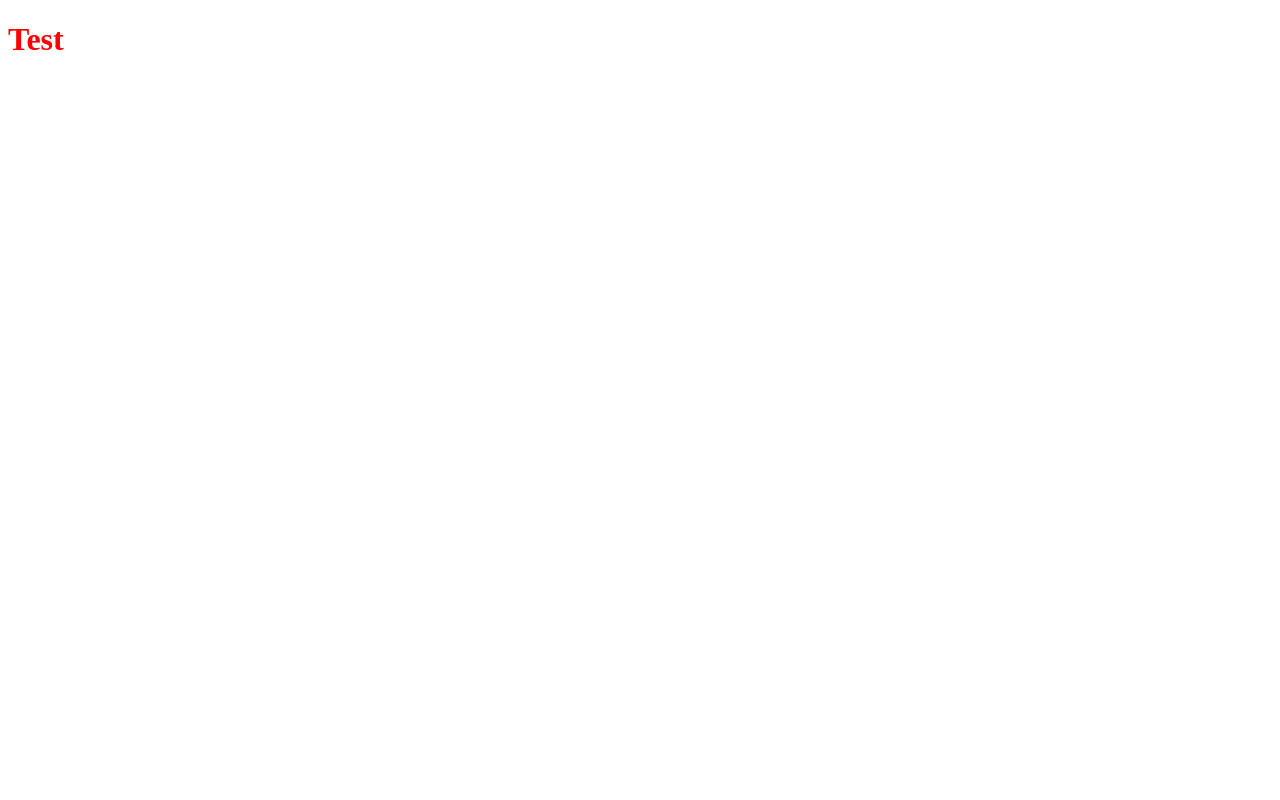
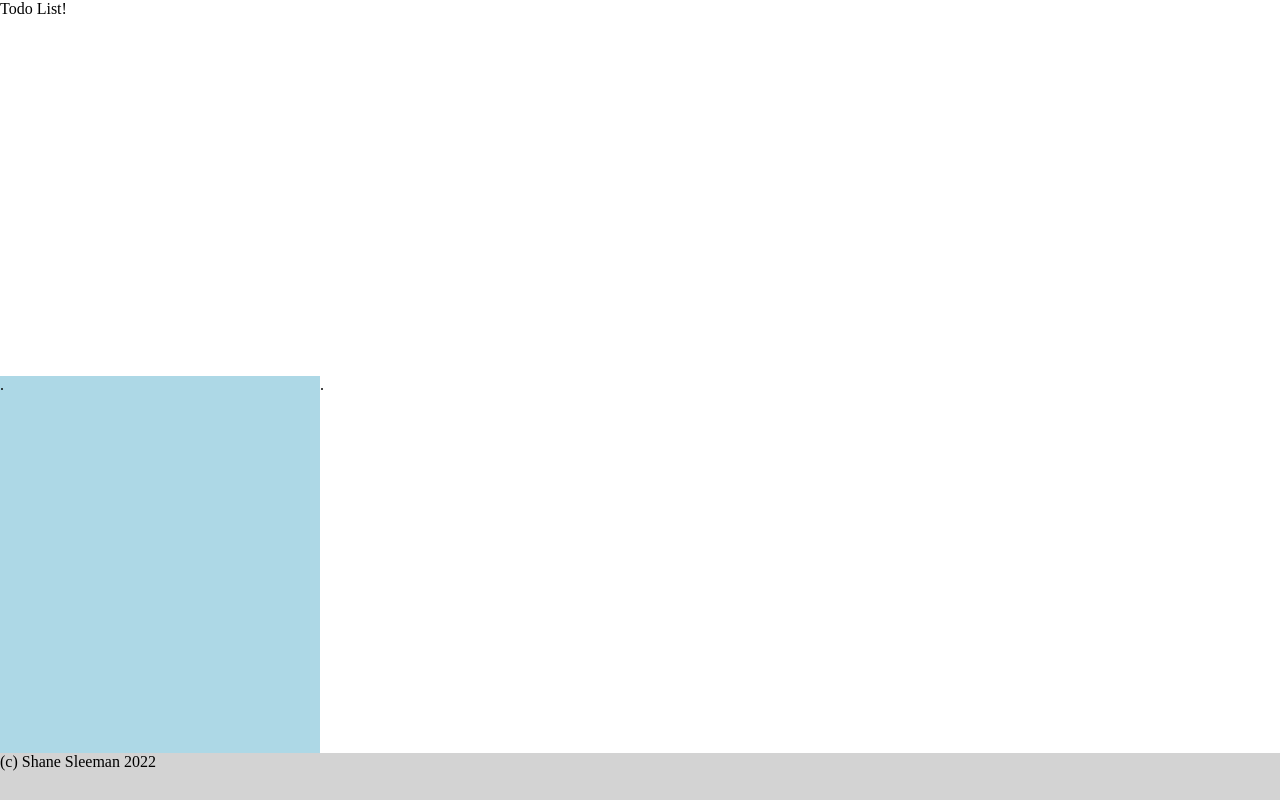
Before and after one commit to shaneSleeman/todo-list-webpack, a website built with webpack: page dist/index.html in a window 1280 px wide. Built offline with nearby package versions, Linux system fonts and the light colour scheme.

Commit message:
Basic page layout

```diff
--- a/src/index.js
+++ b/src/index.js
@@ -1,8 +1,35 @@
 import './style.css';
-
+/*
 const body = document.querySelector("body");
 
 const title = document.createElement("h1");
 title.innerText = "Test";
 
 body.appendChild(title);
+*/
+
+const body = document.querySelector("body");
+
+const header = document.querySelector("div");
+header.classList.toggle("header");
+header.innerText = "Todo List!";
+
+const content = document.createElement("div");
+content.classList.toggle("content");
+
+const projects = document.createElement("div");
+projects.classList.toggle("projects");
+projects.innerText = ".";
+const cards = document.createElement("div");
+cards.classList.toggle("cards");
+cards.innerText = ".";
+content.appendChild(projects);
+content.appendChild(cards);
+
+const footer = document.createElement("div");
+footer.classList.toggle("footer");
+footer.innerText = "(c) Shane Sleeman 2022";
+
+body.appendChild(header);
+body.appendChild(content);
+body.appendChild(footer);
--- a/src/style.css
+++ b/src/style.css
@@ -1,3 +1,33 @@
-h1 {
-    color: red;
+body {
+    margin: 0;
+    padding: 0;
+    display: flex;
+    flex-direction: column;
+    height: 100vh;
+    width: 100vw;
 }
+
+.header, .footer {
+    height: 100px;
+}
+
+.footer {
+    background-color: lightgray;
+}
+
+.content {
+    height: 100%;
+    display: grid;
+    /*grid-template-rows: 1fr;*/
+    grid-template-columns: 1fr 3fr;
+    grid-template-areas: "projects cards";
+}
+
+.projects {
+    grid-area: projects;
+    background-color: lightblue;
+}
+
+.cards {
+    grid-area: cards;
+}
```
Also changed, not shown: dist/main.js.
